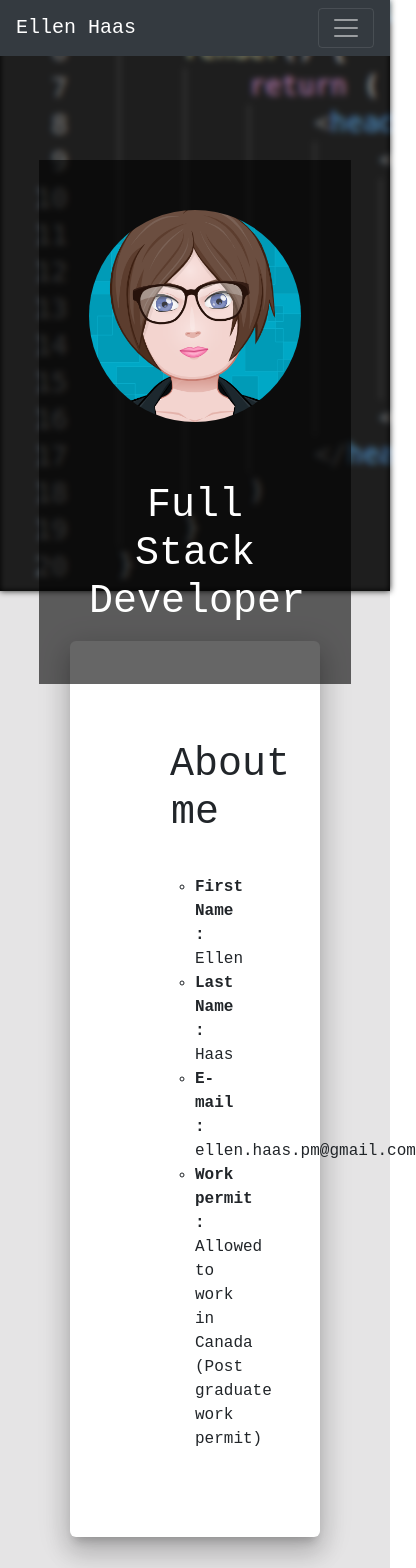
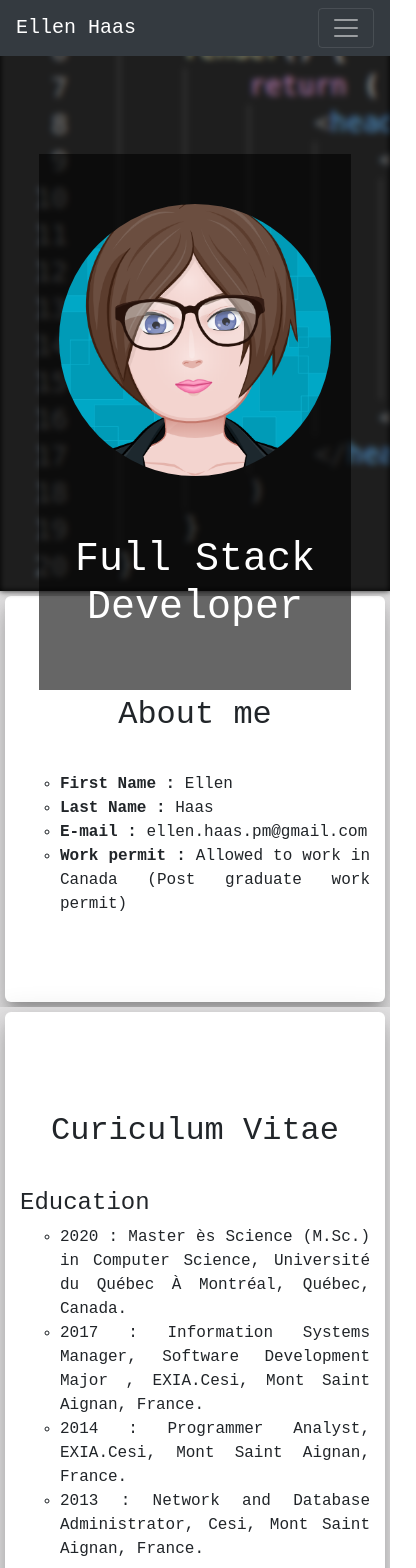
Before and after one commit to ellenhaas/gh-page, a React (Create React App) app: page / in a window 390 px wide. Shown: the top 1568 px of the page, 416 px wide, since content can reach past the window. Built offline with nearby package versions, Linux system fonts and the light colour scheme.

Commit message:
mobile device css test padding

```diff
--- a/src/components/introduction.js
+++ b/src/components/introduction.js
@@ -7,8 +7,10 @@ export default class Introduction extends Component {
         return (
             <section id="intr" className="main-wrapper background_sec">
                 <div className="main main-raised">
-                    <h1 className="padding-30">About me</h1>
+                    <h2 className="padding-30">About me</h2>
                     <Container>
+                        <Row>
+                            <Col xs={{span: 12}} md={{span: 8, offset: 2}}>
                                 <p>
                                     <ul>
                                         <li><b>First Name : </b> Ellen</li>
@@ -18,6 +20,8 @@ export default class Introduction extends Component {
                                     </ul>
 
                                 </p>
+                            </Col>
+                        </Row>
                     </Container>
                 </div>
             </section>
--- a/src/components/story.js
+++ b/src/components/story.js
@@ -6,11 +6,11 @@ export default class Story extends Component {
         return (
             <section id="stor" className="main-wrapper background_sec">
                 <div className="main main-raised">
-                    <h1 className="padding-30">Curiculum Vitae</h1>
+                    <h2 className="padding-30">Curiculum Vitae</h2>
                     <Container>
                         <p>
 
-                        <h3>Education</h3>
+                        <h4>Education</h4>
                         <p>
                             <ul>
                                 <li>2020 : Master ès Science (M.Sc.) in Computer Science, Université du Québec À Montréal, Québec, Canada.</li>
@@ -30,7 +30,7 @@ export default class Story extends Component {
                         </p>
                         <br />
                         <hr />
-                        <h3>Work Experience</h3>
+                        <h4>Work Experience</h4>
                         <p>
                             <i>January 2018 - March 2019 : </i><b> Course instructor and corrector</b>
                             <ul>
--- a/src/css/pers_css.css
+++ b/src/css/pers_css.css
@@ -24,7 +24,8 @@ ul{
 }
 
 .padding-30{
-  padding: 30px;
+  padding-top: 30px;
+  padding-bottom: 30px;
 }
 
 
@@ -81,7 +82,8 @@ ul{
   margin-left: 20px;
   margin-right: 20px;
   border-radius: 6px;
-  padding: 70px;
+  padding-top: 70px;
+  padding-bottom: 70px;
   box-shadow: 0 16px 24px 2px rgba(0, 0, 0, 0.14), 0 6px 30px 5px rgba(0, 0, 0, 0.12), 0 8px 10px -5px rgba(0, 0, 0, 0.2);
 }
 
@@ -93,3 +95,19 @@ footer{
   display: block;
   background-color: black;
 }
+
+@media only screen and (max-width: 600px){
+  .main-raised {
+    margin-left: 0px;
+    margin-right: 0px;
+    border-radius: 6px;
+    padding-top: 70px;
+    padding-bottom: 70px;
+    box-shadow: 0 16px 24px 2px rgba(0, 0, 0, 0.14), 0 6px 30px 5px rgba(0, 0, 0, 0.12), 0 8px 10px -5px rgba(0, 0, 0, 0.2);
+  }
+
+.main-wrapper {
+  padding: 5px;
+}
+
+}
```
Lines whose indentation alone changed are shown as unchanged.
